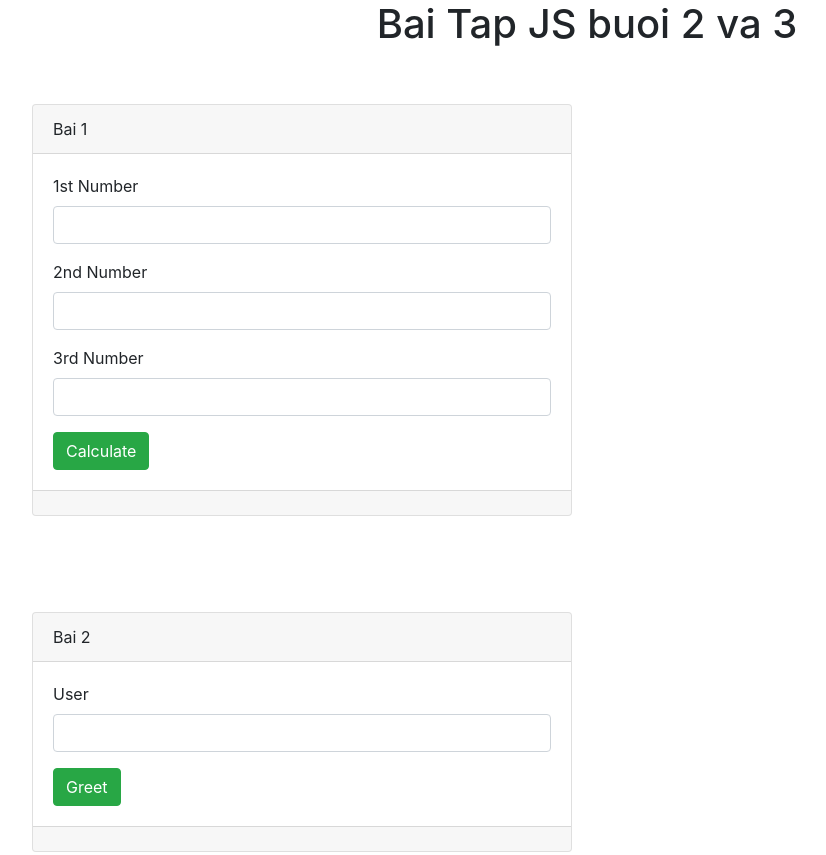
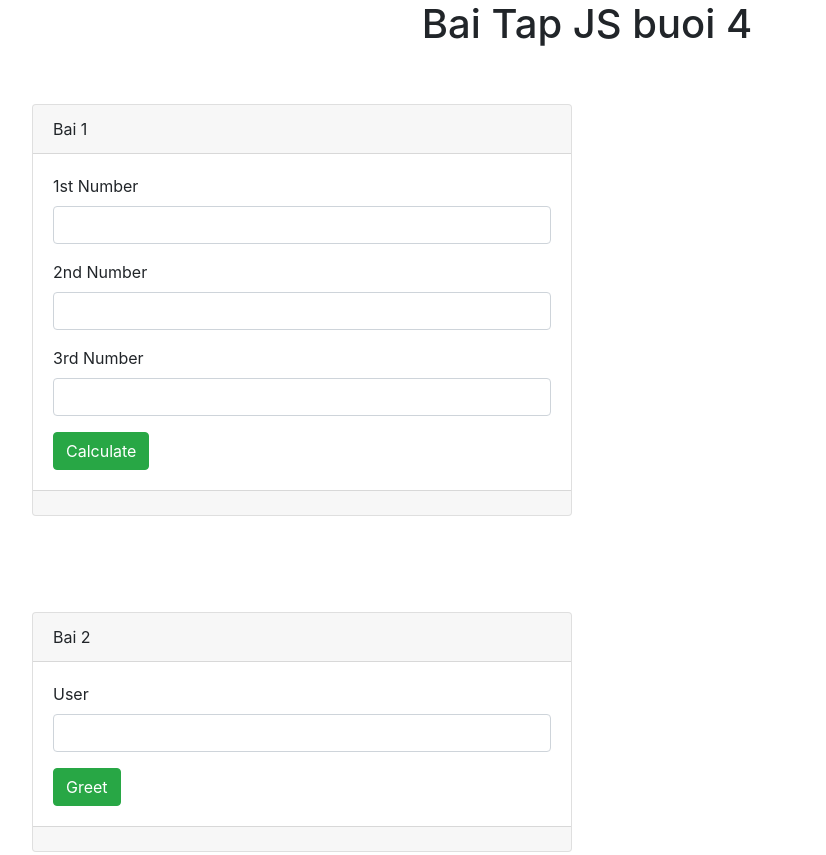
Before and after one commit to tung1812/BaitapJSbuoi4, a plain HTML site: page index.html in a window 1280 px wide. Shown: the top 855 px of the page, without its empty margins (53-879 px from the left). Drawn offline with nearby package versions, Linux system fonts and the light colour scheme.

Commit message:
Update index.html

```diff
--- a/index.html
+++ b/index.html
@@ -10,7 +10,7 @@
     <link rel="stylesheet" href="https://stackpath.bootstrapcdn.com/bootstrap/4.3.1/css/bootstrap.min.css" integrity="sha384-ggOyR0iXCbMQv3Xipma34MD+dH/1fQ784/j6cY/iJTQUOhcWr7x9JvoRxT2MZw1T" crossorigin="anonymous">
   </head>
   <body>
-    <h1 class="text-center">Bai Tap JS buoi 2 va 3</h1>
+    <h1 class="text-center">Bai Tap JS buoi 4</h1>
 
     <!-- Bai 1 -->
     <section id="bai1" class="py-5">
```
